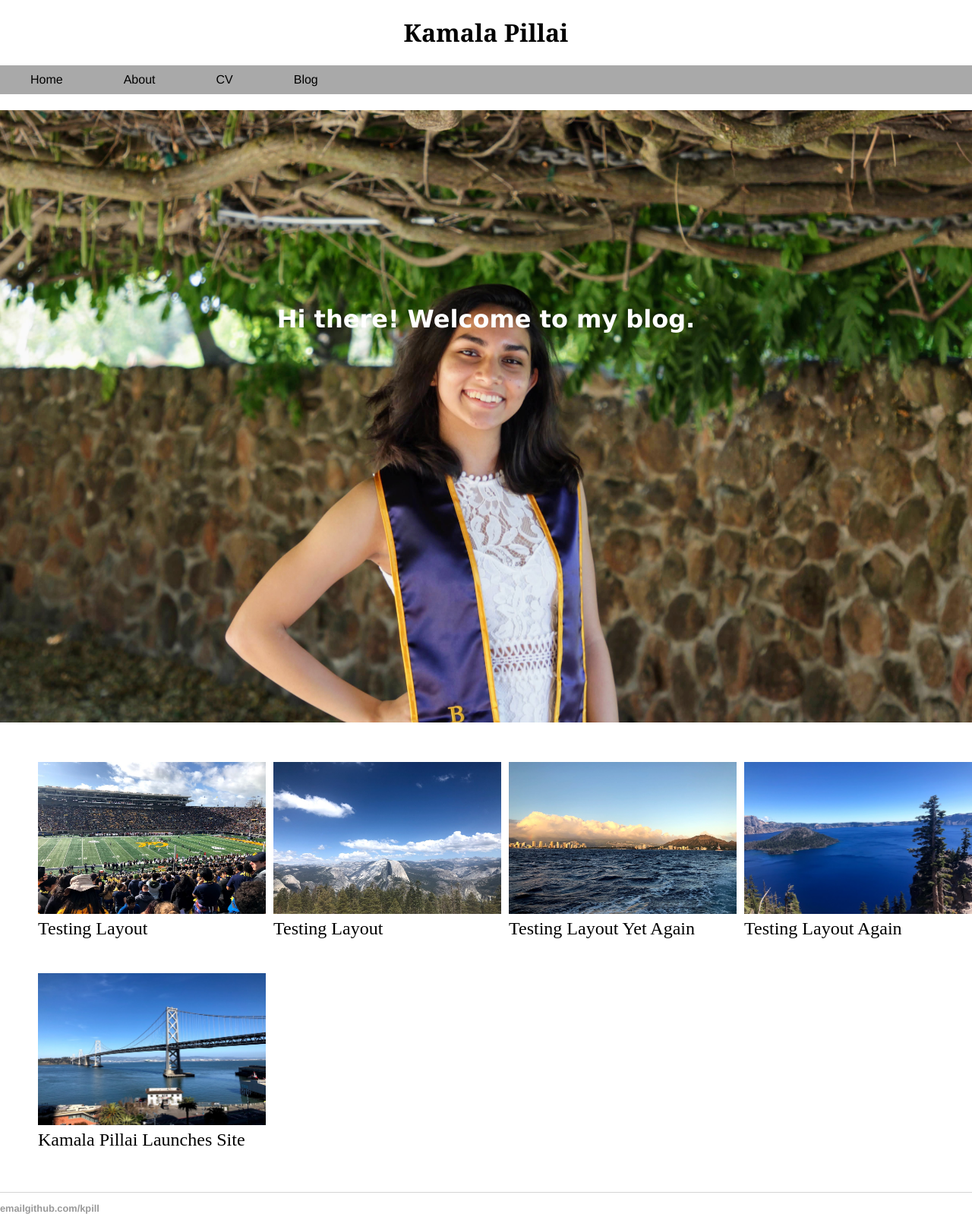
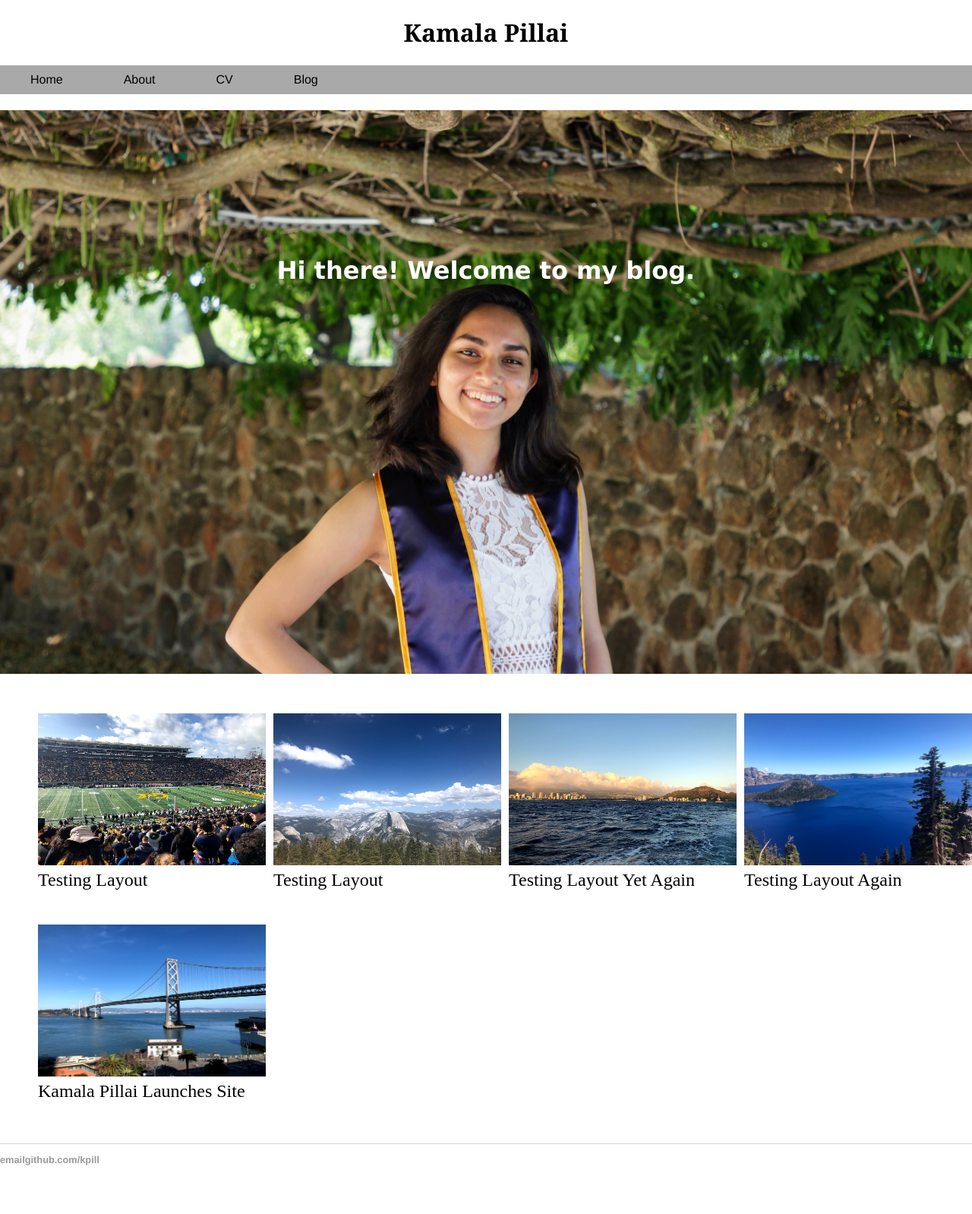
Before and after one commit to kpill/kpill.github.io, a Jekyll site: the page built from index.html, in a window 1280 px wide. Shown: the whole page at 76% size. Built offline with Jekyll 4.4.1, drawn with Linux system fonts in a browser that asks for light colours; after the commit the page ends 1534 px from its top, so only the background shows below that.

Commit message:
Update main.css

```diff
--- a/css/main.css
+++ b/css/main.css
@@ -67,7 +67,7 @@ h1.welcome {
 	font-family: "Lucida Sans Unicode", "Lucida Grande", sans-serif;
 	color: white;
 	font-weight: bold;
-	padding-top: 20vw;
+	padding-top: 15vw;
 	padding-bottom: 40vw;
 }
 
```
